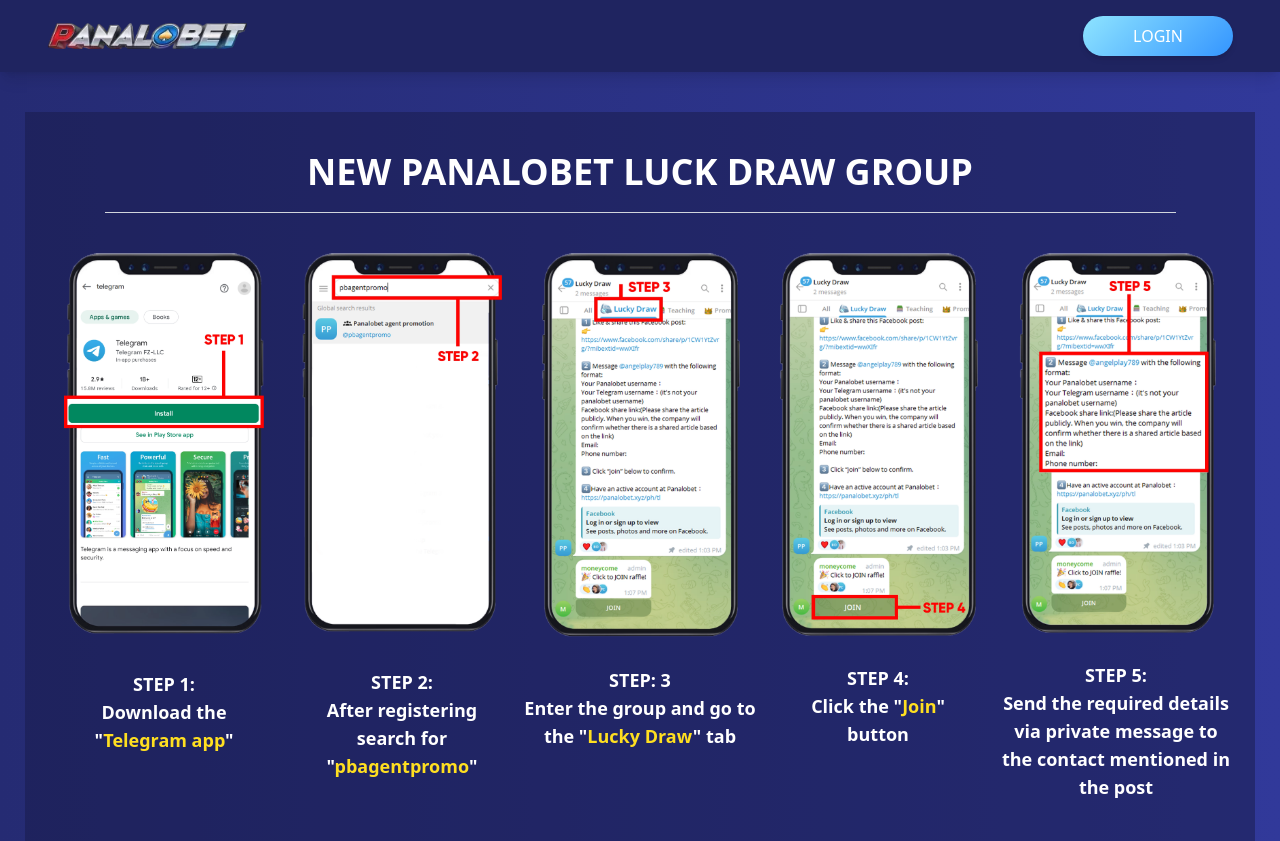
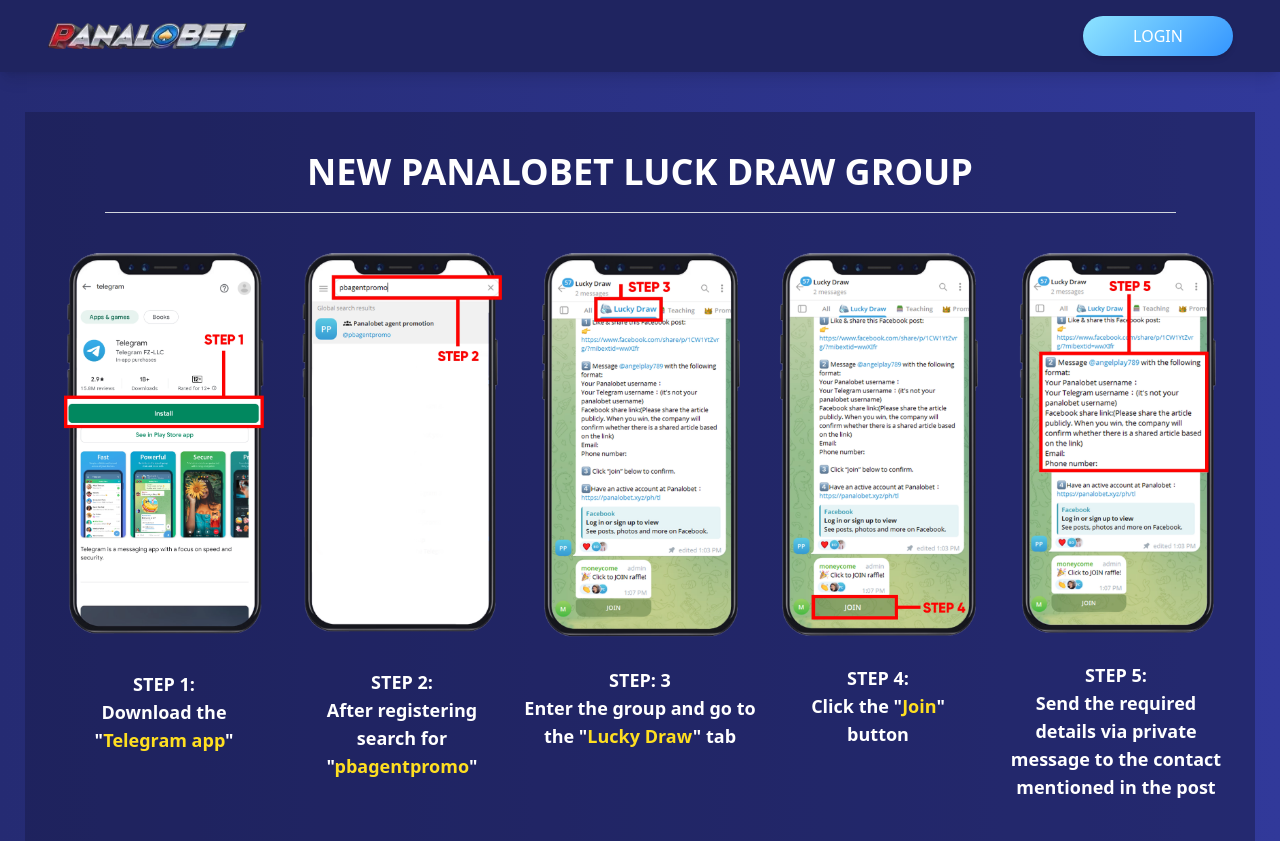
Before and after one commit to jovpbcfd/pb-npldg, a Next.js app: page / in a window 1280 px wide. Built offline with nearby package versions, Linux system fonts and the light colour scheme.

Commit message:
Fix step 5 label

```diff
--- a/app/page.tsx
+++ b/app/page.tsx
@@ -101,9 +101,11 @@
           <div className="flex items-start md:items-center md:text-center">
             <p className="text-white font-bold text-center text-xl md:text-lg">
               <span className="block uppercase">Step 5:</span>
-              <span className="text-pretty">
-                Send the required details via private message to the contact
-                mentioned in the post
+              <span className="text-balance">
+                Send the required
+                <span className="block">details via private</span>
+                message to the contact
+                <span className="block">mentioned in the post</span>
               </span>
             </p>
           </div>
```
